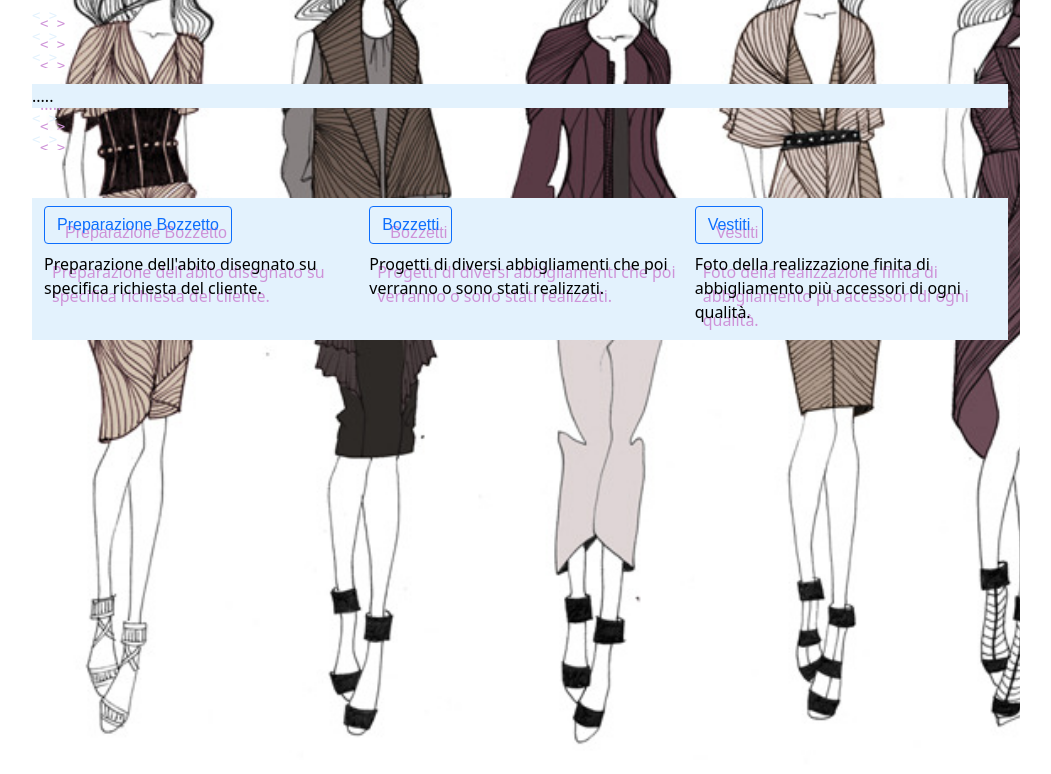
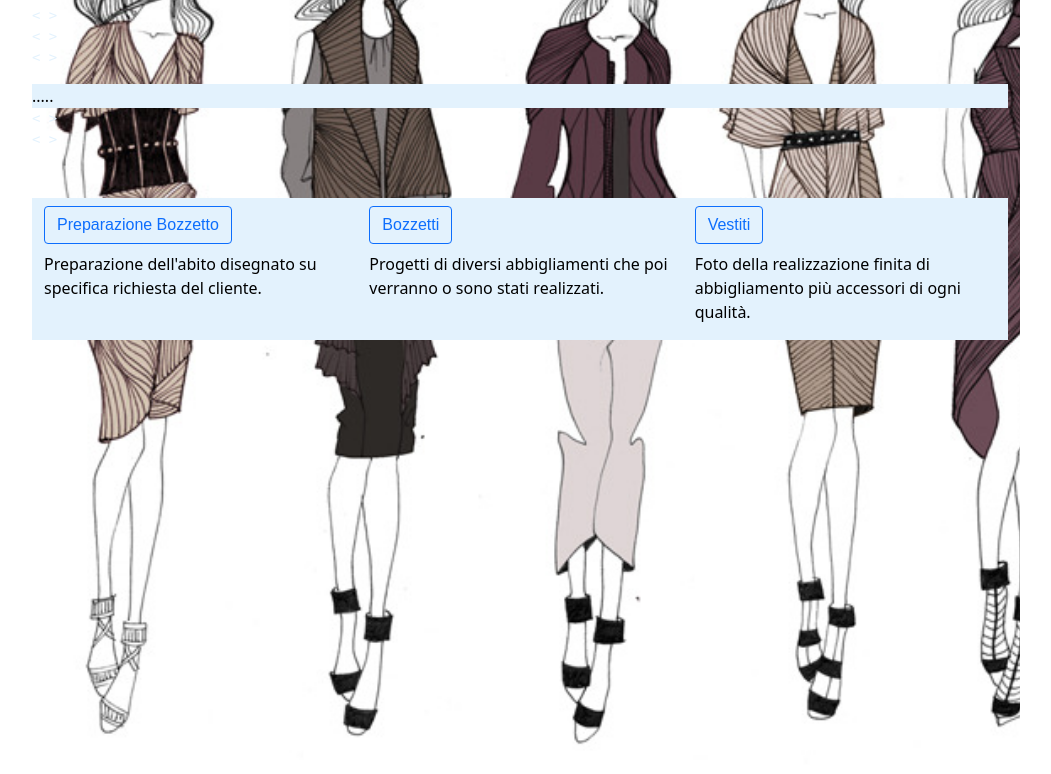
Before and after one commit to ChiaraMartiner/Esame, a plain HTML site: page index.html in a window 1280 px wide. Shown: the part 126-900 px from the top of the page, without its empty margins (120-1171 px from the left). Drawn offline with nearby package versions, Linux system fonts and the light colour scheme.

Commit message:
Update stile.css

```diff
--- a/stile.css
+++ b/stile.css
@@ -2,5 +2,5 @@ body {background-color: powderblue;}
 h1 {color: #CE93D8;}
 p {color: black;}
 
-#main {background-image: url('DESIGN-07_1024.jpg'); background-repeat: no-repeat; background-attachment: fixed; background-size: cover; width:1000px; height:900px; color: #E3F2FD; text-shadow: 8px 8px #CE93D8;
+#main {background-image: url('DESIGN-07_1024.jpg'); background-repeat: no-repeat; background-attachment: fixed; background-size: cover; width:1000px; height:900px; color: #E3F2FD;
 }
```
